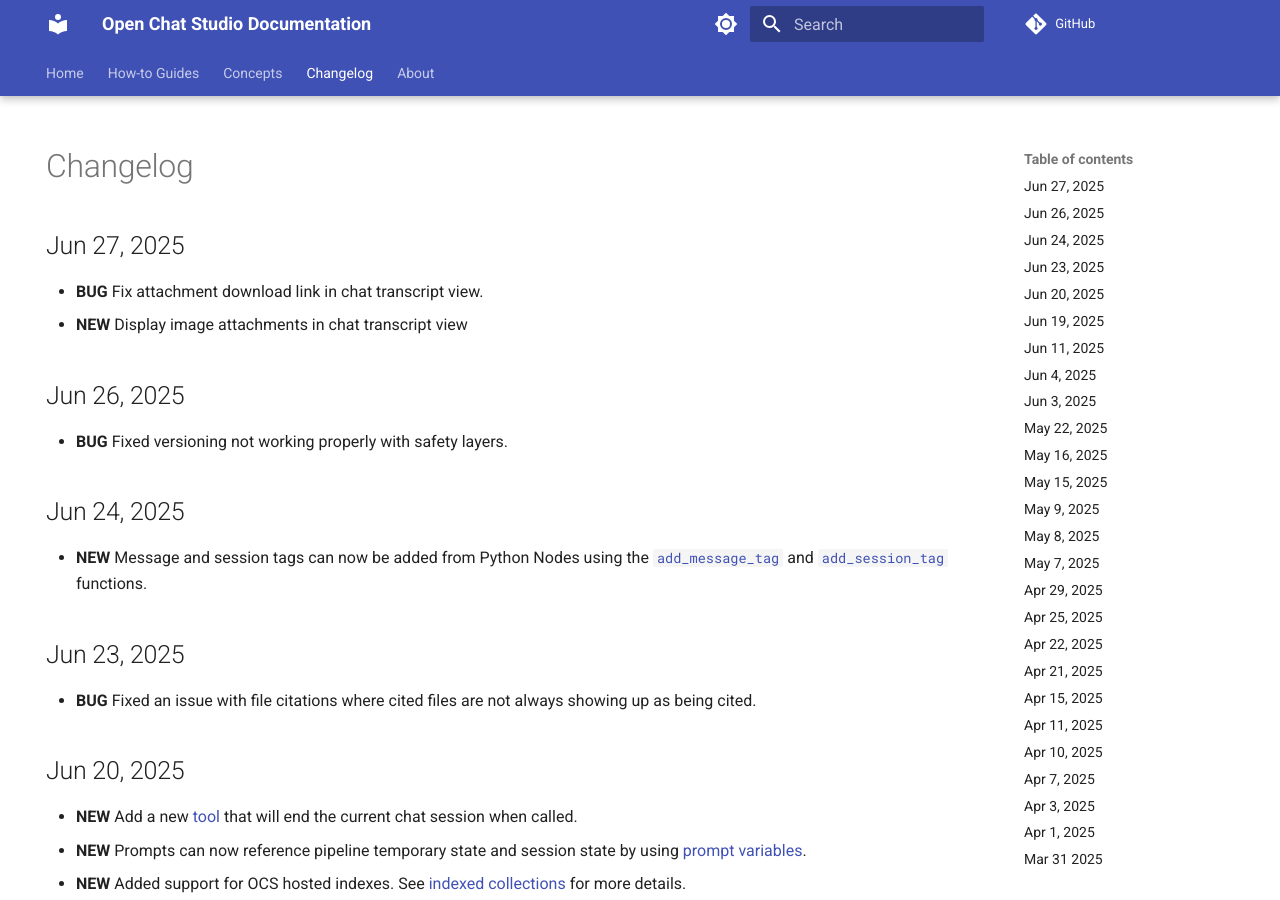
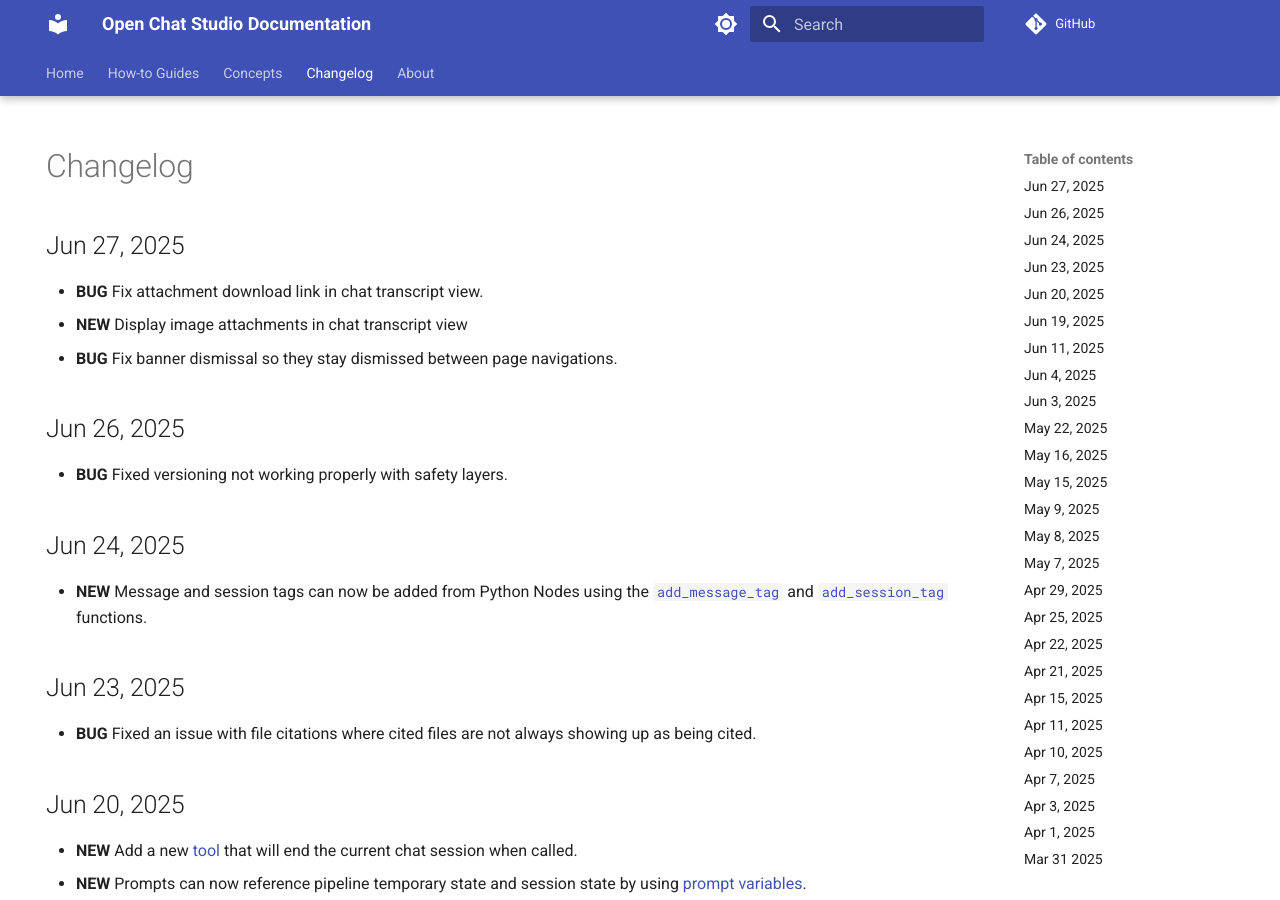
Before and after one commit to dimagi/open-chat-studio-docs, an MkDocs documentation site: the page built from docs/changelog.md, in a window 1280 px wide and 900 px high. Built offline with MkDocs 1.6.1 and Material for MkDocs 9.7.7, drawn with Linux system fonts in a browser that asks for light colours; emoji names are drawn with the system emoji font; a script that is not in the unit is left out; comment, search, counter and statistics services are not loaded.

Commit message:
changlog

```diff
--- a/docs/changelog.md
+++ b/docs/changelog.md
@@ -7,6 +7,7 @@
 ## Jun 27, 2025
 * **BUG** Fix attachment download link in chat transcript view.
 * **NEW** Display image attachments in chat transcript view
+* **BUG** Fix banner dismissal so they stay dismissed between page navigations.
 
 ## Jun 26, 2025
 * **BUG** Fixed versioning not working properly with safety layers.
```
